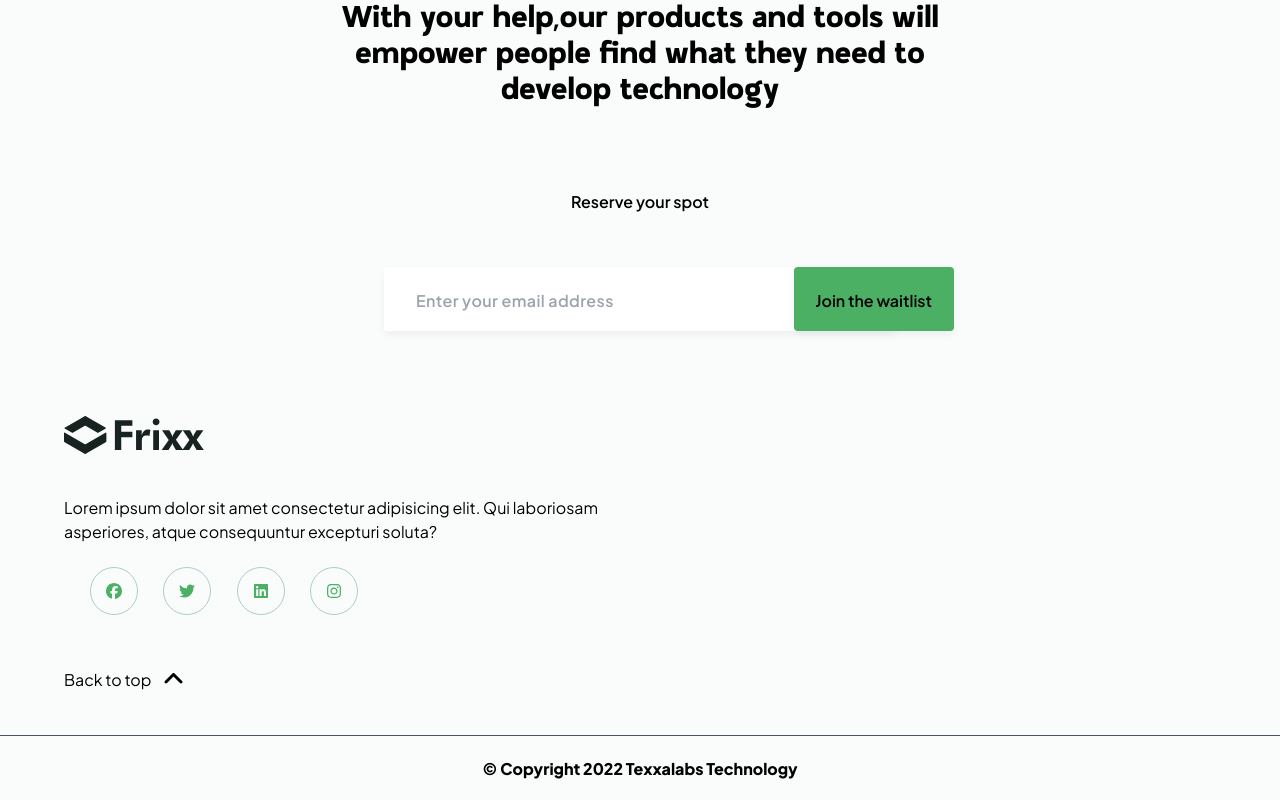
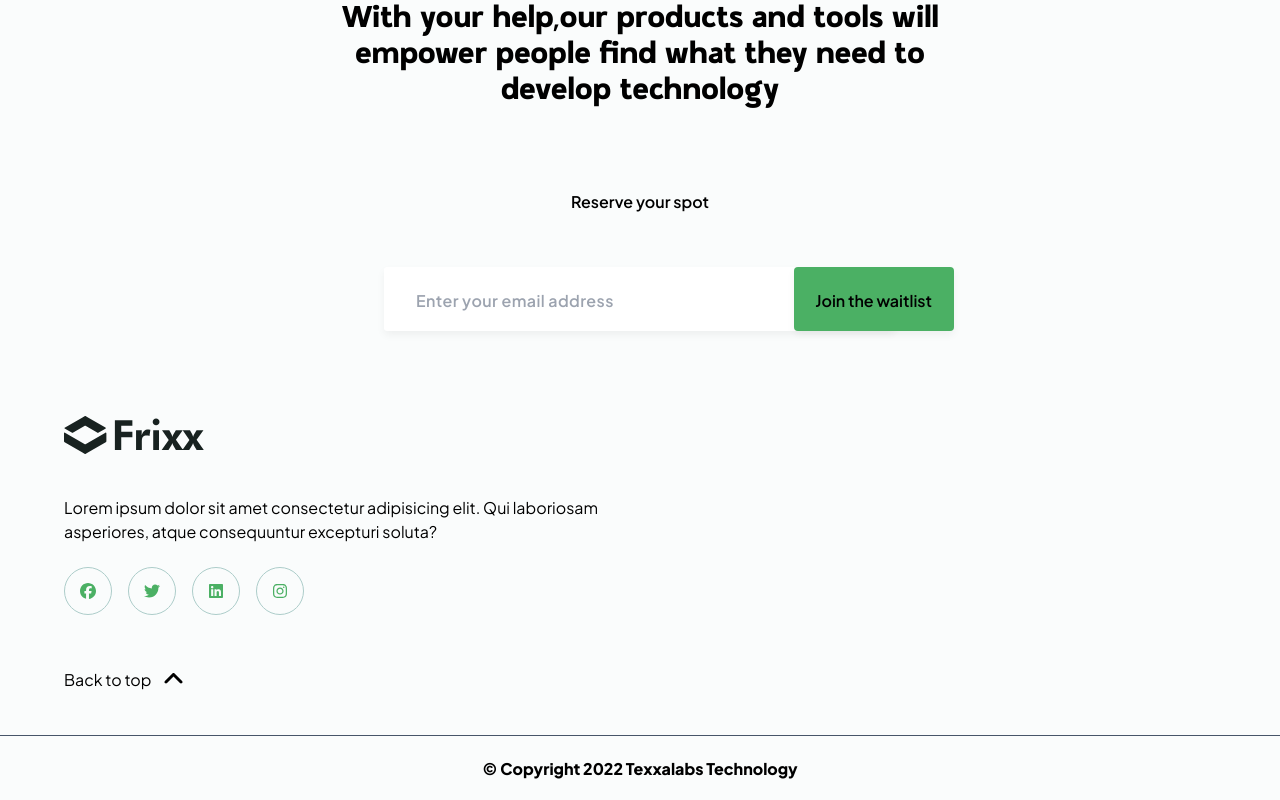
Before and after one commit to alli-Codes/Frixx-waitlist-first-version-, a Vue app: page / in a window 1280 px wide. Shown: the part 3615-4415 px from the top of the page. Built offline with nearby package versions, Linux system fonts and the light colour scheme.

Commit message:
Solving a bug with the social media handles

```diff
--- a/src/components/Footer/index.vue
+++ b/src/components/Footer/index.vue
@@ -7,7 +7,7 @@
                 <p class="font-normal lg:w-3/6">Lorem ipsum dolor sit amet consectetur adipisicing elit. Qui laboriosam
                     asperiores, atque consequuntur
                     excepturi soluta? </p>
-                <div class="w-full lg:w-80 flex flex-row justify-evenly text-green">
+                <div class="w-full flex flex-row gap-4 text-green">
 
                         <a href="https://facebook.com/frixxapp" class="rounded-full flex justify-center items-center w-12 h-12 border border-primary hover:text-white hover:bg-green transition" target="_blank" rel="noopener noreferrer">
 
```
